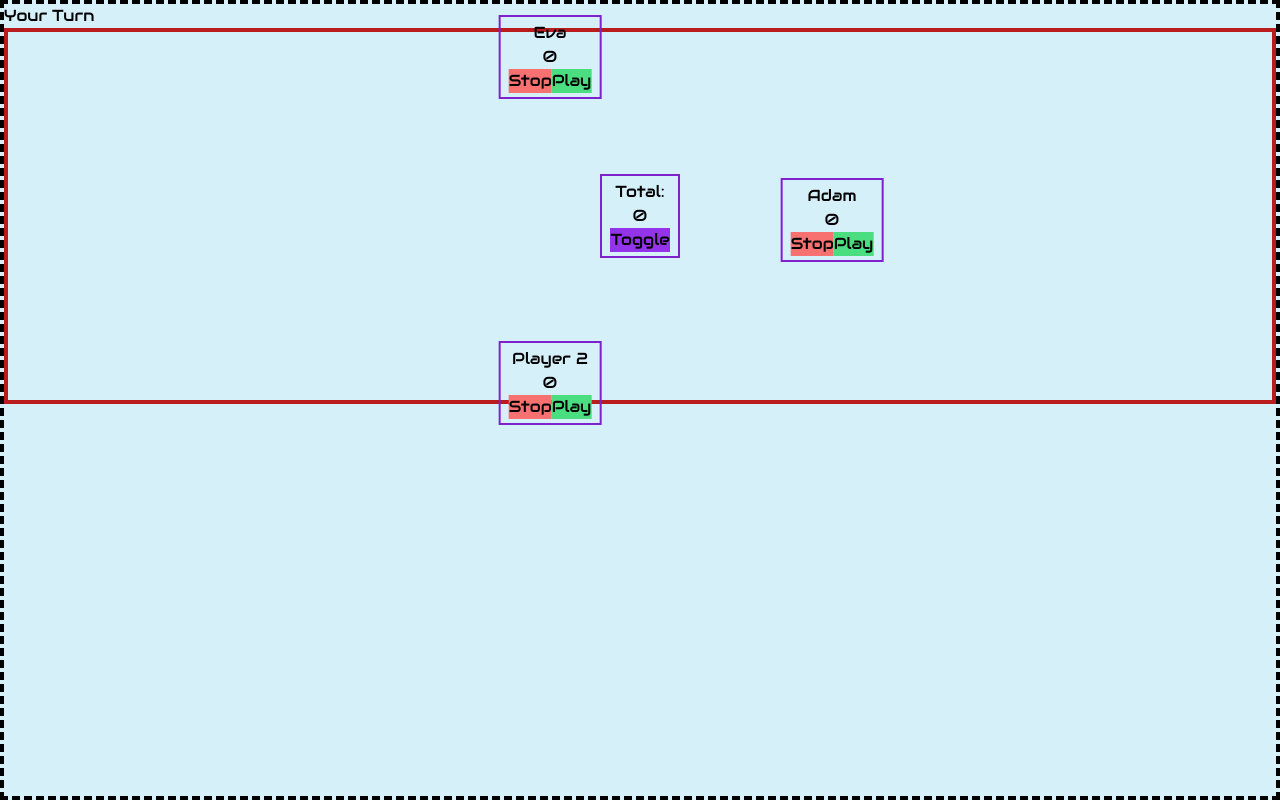
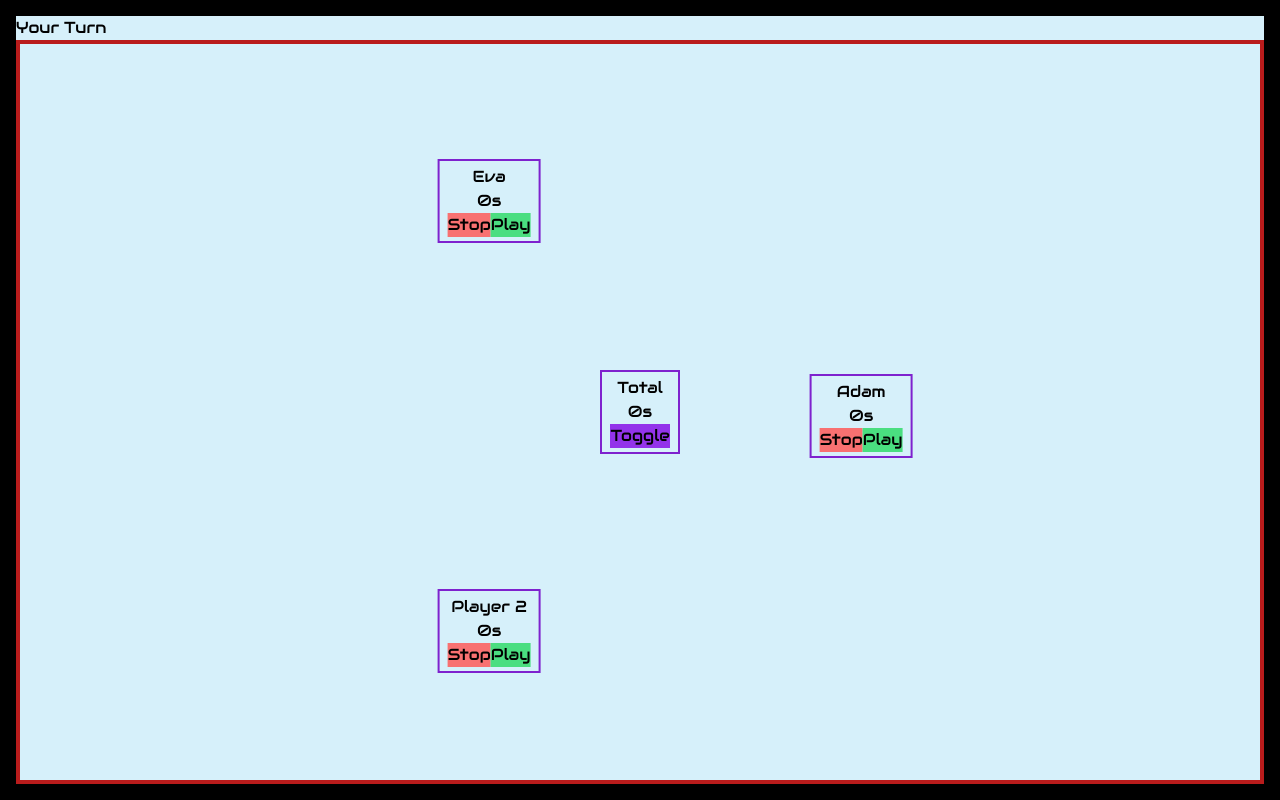
Before and after one commit to lucaspasseri/your-turn, a website with bundled scripts: page index.html in a window 1280 px wide. Built offline with nearby package versions, Linux system fonts and the light colour scheme.

Commit message:
Improve layout and formatted the time

```diff
--- a/index.html
+++ b/index.html
@@ -1,4 +1,4 @@
-<!DOCTYPE html>
+<!doctype html>
 <html lang="en">
 	<head>
 		<meta charset="UTF-8" />
@@ -9,7 +9,10 @@
 		<link rel="stylesheet" href="./src/styles.css" />
 	</head>
 	<body>
-		<div id="content-container" class="h-full w-full min-h-screen"></div>
+		<div
+			id="content-container"
+			class="h-full w-full min-h-screen flex flex-col"
+		></div>
 		<script type="module" src="./src/index.js"></script>
 	</body>
 </html>
--- a/src/index.js
+++ b/src/index.js
@@ -271,31 +271,20 @@
 
 import Game from "../Game.js";
 import { normalize } from "./util/normalize.js";
+import { formatTime } from "./util/formatTime.js";
 
 document.documentElement.setAttribute("data-theme", "light-mode");
 
-/* -----------------------------
-   Game setup
------------------------------ */
 const game = new Game();
 game.addPlayer("Adam");
 game.addPlayer();
 game.addPlayer("Eva");
 
-/* -----------------------------
-   Initialize timers ONCE
------------------------------ */
-// game.players.forEach(player => {
-// 	player.timer.init();
-// });
-
-/* -----------------------------
-   DOM creation
------------------------------ */
 const container = document.querySelector("#content-container");
+// container.className = "flex ";
 
 const main = document.createElement("main");
-main.className = "flex flex-col min-h-[50vh]";
+main.className = "flex flex-col flex-1";
 
 const h1 = document.createElement("h1");
 h1.textContent = "Your Turn";
@@ -303,7 +292,7 @@ h1.textContent = "Your Turn";
 const timersContainer = document.createElement("div");
 timersContainer.id = "timers-container";
 timersContainer.className =
-	"border-4 border-red-700 flex flex-1 relative justify-center items-center";
+	"border-4 border-red-700 flex flex-1 relative sm:justify-center sm:items-center";
 
 main.append(h1, timersContainer);
 container.append(main);
@@ -318,12 +307,13 @@ const playerElements = new Map();
 ----------------------------- */
 function renderPlayers() {
 	timersContainer.innerHTML = "";
+
 	playerElements.clear();
 
 	const { width, height } = timersContainer.getBoundingClientRect();
 	if (!width || !height) return;
 
-	const radius = Math.min(width, height) / 2;
+	const radius = Math.min(width, height) / 3;
 	const centerX = width / 2;
 	const centerY = height / 2;
 
@@ -332,7 +322,7 @@ function renderPlayers() {
 		"border-2 border-purple-700 absolute px-2 py-1 text-center";
 
 	const title = document.createElement("p");
-	title.textContent = "Total:";
+	title.textContent = "Total";
 
 	const totalTimer = document.createElement("p");
 	totalTimer.textContent = game.totalTime;
@@ -349,7 +339,7 @@ function renderPlayers() {
 	game.players.forEach((player, index) => {
 		const playerContainer = document.createElement("div");
 		playerContainer.className =
-			"border-2 border-purple-700 absolute px-2 py-1 text-center";
+			"border-2 border-purple-700 absolute px-2 py-1 text-center min-w-[103px]";
 
 		const name = document.createElement("p");
 		name.textContent = player.name ?? "";
@@ -377,7 +367,7 @@ function renderPlayers() {
 
 		playerContainer.style.left = `${x}px`;
 		playerContainer.style.top = `${y}px`;
-		playerContainer.style.transform = "translate(-50%, -50%)";
+		playerContainer.style.transform = "translate(-80%, -50%)";
 
 		timersContainer.appendChild(playerContainer);
 
@@ -396,11 +386,11 @@ function startTimerLoop() {
 
 	function tick() {
 		playerElements.forEach((timerEl, player) => {
-			timerEl.textContent = Math.floor(player.timer.curr / 1000);
+			timerEl.textContent = formatTime(player.timer.curr);
 		});
 
 		const totalTimer = document.querySelector("#total-timer");
-		totalTimer.textContent = Math.floor(game.totalTime / 1000);
+		totalTimer.textContent = formatTime(game.totalTime);
 
 		timerLoopId = setTimeout(tick, 100);
 	}
--- a/src/styles.css
+++ b/src/styles.css
@@ -27,5 +27,5 @@ body {
 }
 
 #content-container {
-	border: 0.3em dashed var(--color);
+	border: 1em solid var(--color);
 }
--- /dev/null
+++ b/src/util/formatTime.js
@@ -0,0 +1,17 @@
+export function formatTime(ms) {
+	const totalSeconds = Math.floor(ms / 1000);
+
+	const hours = Math.floor(totalSeconds / 3600);
+	const minutes = Math.floor((totalSeconds % 3600) / 60);
+	const seconds = totalSeconds % 60;
+
+	if (totalSeconds < 60) {
+		return `${seconds}s`;
+	}
+
+	if (totalSeconds < 3600) {
+		return `${minutes}m ${seconds}s`;
+	}
+
+	return `${hours}h ${minutes}m ${seconds}s`;
+}
```
